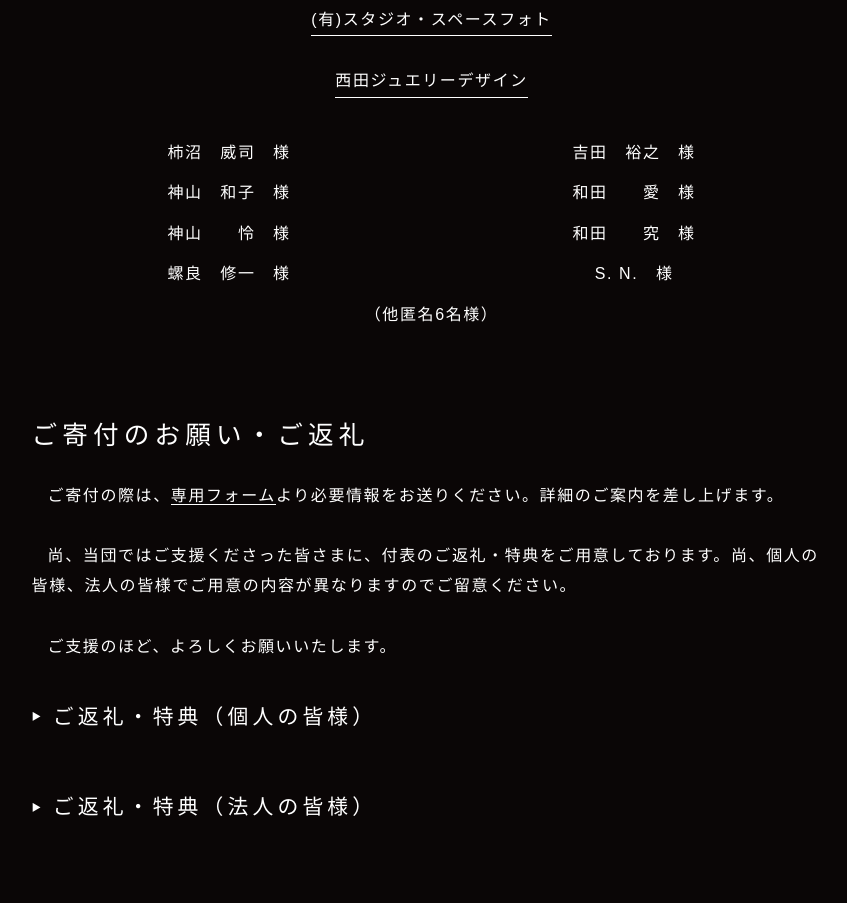
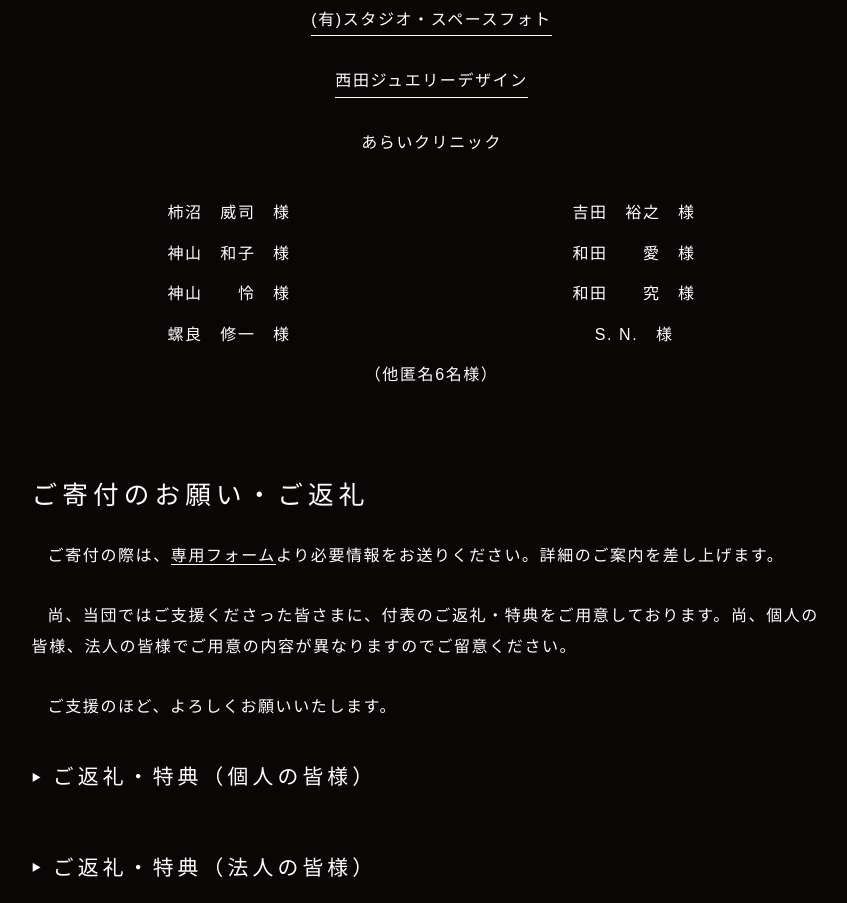
Before and after one commit to orchestra-canvas-tokyo/homepage, a SvelteKit app: page /support-us in a window 1280 px wide. Shown: the part 1100-2003 px from the top of the page, without its empty margins (109-956 px from the left). Built offline with nearby package versions, Linux system fonts and the light colour scheme; no server answers.

Commit message:
ご支援者様を追加

```diff
--- a/src/routes/support-us/+page.svelte
+++ b/src/routes/support-us/+page.svelte
@@ -52,6 +52,7 @@
 			<enhanced:img class="supporter-logo" src={mizuya} alt="MC & Model Agency Hollywood Latte" />
 			<a href="http://spacephoto.c.ooco.jp/">(有)スタジオ・スペースフォト</a>
 			<a href="https://royal-marriage.shop/">西田ジュエリーデザイン</a>
+			<span>あらいクリニック</span>
 		</div>
 		<div class="halfwidth-supporters-left">
 			<span>柿沼　威司　様</span>
```
